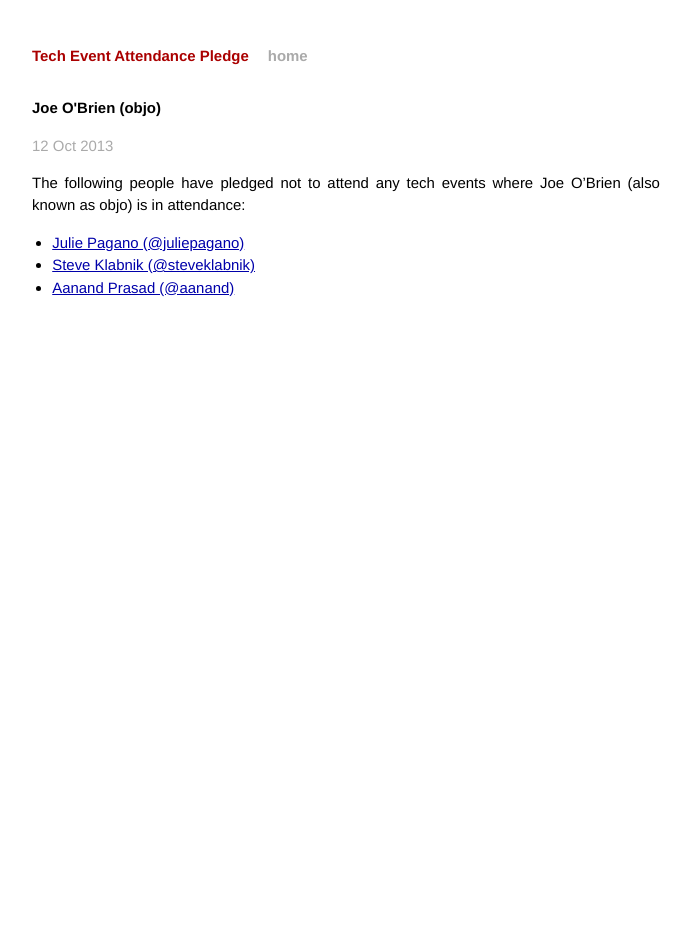
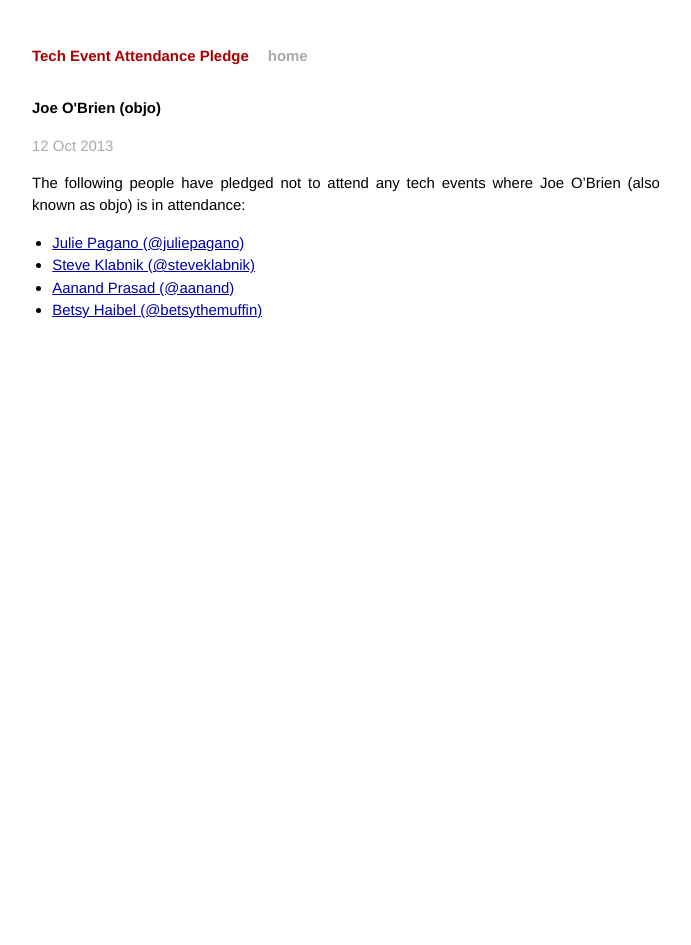
Before and after one commit to techtektek/tech-event-attendance-pledge.github.io, a Jekyll site: the page built from _posts/2013-10-12-objo.markdown, in a window 1280 px wide. Shown: the whole page, without its empty margins (294-985 px from the left). Built offline with Jekyll 4.4.1, drawn with Linux system fonts in a browser that asks for light colours; Markdown is read by kramdown in place of the engine named in the settings.

Commit message:
add self

```diff
--- a/_posts/2013-10-12-objo.markdown
+++ b/_posts/2013-10-12-objo.markdown
@@ -11,3 +11,4 @@ O'Brien (also known as objo) is in attendance:
 * [Julie Pagano (@juliepagano)](https://twitter.com/juliepagano/status/388839312558927872)
 * [Steve Klabnik (@steveklabnik)](https://twitter.com/steveklabnik/status/387731220664434690)
 * [Aanand Prasad (@aanand)](https://twitter.com/aanand/status/389054922899337216)
+* [Betsy Haibel (@betsythemuffin)](https://twitter.com/betsythemuffin/status/389057651545763840)
```
